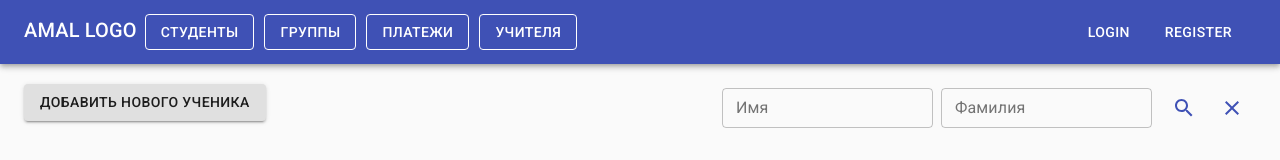
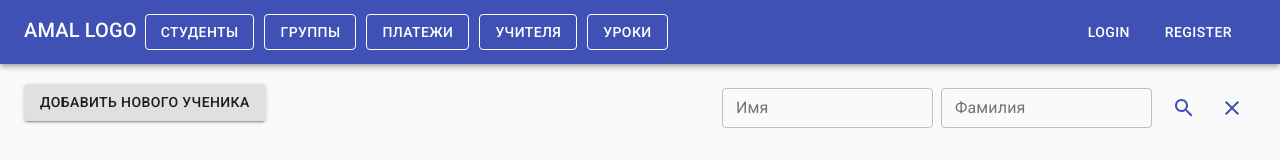
Before and after one commit to xx3u/amal_frontend, a React (Create React App) app: page / in a window 1280 px wide. Shown: the top 160 px of the page. Built offline with nearby package versions, Linux system fonts and the light colour scheme; no server answers.

Commit message:
добавлено уроки в навигационное меню

```diff
--- a/src/App.js
+++ b/src/App.js
@@ -20,7 +20,7 @@ function App() {
       <CssBaseline />
       <Layout>
         <Switch>
-          <Route path='/lessons' exact component={LessonsPage} />
+          <Route path='/admin-app/lessons' exact component={LessonsPage} />
           <Route path='/admin-app/students/:id/edit' exact component={EditStudentForm} />
           <Route path='/admin-app/students/add' exact component={CreateStudentForm} />
           <Route path='/admin-app/groups' exact component={GroupsPage} />
--- a/src/components/Layout/Header.js
+++ b/src/components/Layout/Header.js
@@ -61,6 +61,9 @@ const Header = () => {
             >
               Учителя
             </Button>
+            <Button component={Link} to='/admin-app/lessons' color='inherit' variant='outlined' className={classes.btn}>
+              Уроки
+            </Button>
           </Grid>
           <Grid item>
             <Button color='inherit' className={classes.menuButton}>
```
